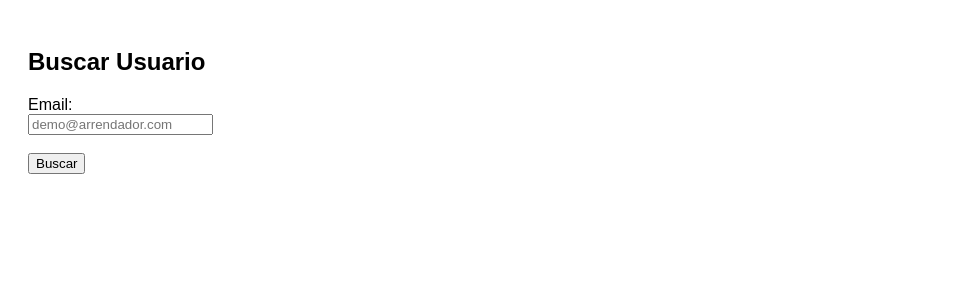
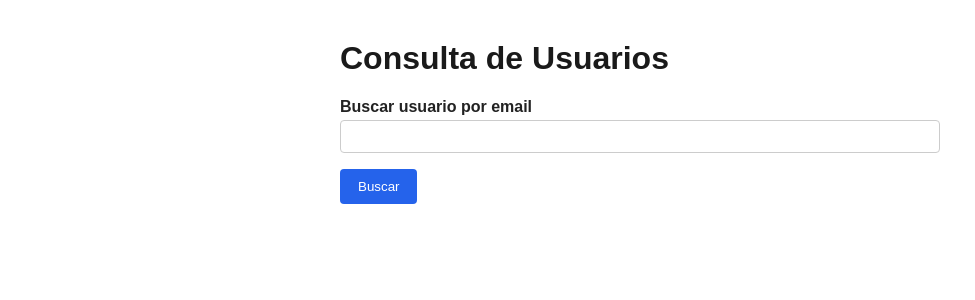
Before and after one commit to cristhianm-96/arriendoscore, a Flask app: page / in a window 1280 px wide. Shown: the top 300 px of the page, without its empty margins (0-975 px from the left). Run offline with Flask 3, Linux system fonts and the light colour scheme.

Commit message:
Update index.html

```diff
--- a/templates/index.html
+++ b/templates/index.html
@@ -1,12 +1,118 @@
 <!DOCTYPE html>
-<html>
-<head><title>Buscar Usuario</title></head>
-<body style="font-family: Arial; padding: 20px;">
-    <h2>Buscar Usuario</h2>
-    <form action="/buscar" method="POST">
-        <label for="cedula">Email:</label><br>
-        <input type="text" name="cedula" placeholder="demo@arrendador.com" required><br><br>
+<html lang="es">
+<head>
+    <meta charset="UTF-8">
+    <title>Consulta de Usuarios</title>
+    <style>
+        body {
+            font-family: Arial, sans-serif;
+            max-width: 600px;
+            margin: 40px auto;
+            padding: 0 20px;
+            color: #222;
+        }
+        h1, h2 {
+            color: #1a1a1a;
+        }
+        form {
+            margin-bottom: 24px;
+        }
+        label {
+            display: block;
+            margin-top: 12px;
+            font-weight: bold;
+        }
+        input[type="text"],
+        input[type="email"],
+        textarea {
+            width: 100%;
+            padding: 8px;
+            margin-top: 4px;
+            box-sizing: border-box;
+            border: 1px solid #ccc;
+            border-radius: 4px;
+        }
+        button {
+            margin-top: 16px;
+            padding: 10px 18px;
+            background: #2563eb;
+            color: #fff;
+            border: none;
+            border-radius: 4px;
+            cursor: pointer;
+        }
+        button:hover {
+            background: #1e4fc4;
+        }
+        .card {
+            background: #f5f7fa;
+            border: 1px solid #dbe1ea;
+            border-radius: 6px;
+            padding: 16px;
+            margin-top: 20px;
+        }
+        .card p {
+            margin: 4px 0;
+        }
+        .flash {
+            background: #fff3cd;
+            border: 1px solid #ffe08a;
+            padding: 10px 14px;
+            border-radius: 4px;
+            margin-bottom: 16px;
+        }
+        .reportar {
+            border-top: 1px solid #dbe1ea;
+            margin-top: 24px;
+            padding-top: 20px;
+        }
+    </style>
+</head>
+<body>
+
+    <h1>Consulta de Usuarios</h1>
+
+    {% with messages = get_flashed_messages() %}
+        {% if messages %}
+            {% for m in messages %}
+                <div class="flash">{{ m }}</div>
+            {% endfor %}
+        {% endif %}
+    {% endwith %}
+
+    <!-- Formulario de búsqueda -->
+    <form action="{{ url_for('buscar') }}" method="POST">
+        <label for="email">Buscar usuario por email</label>
+        <input type="email" id="email" name="email"
+               value="{{ email_buscado or '' }}" required>
         <button type="submit">Buscar</button>
     </form>
+
+    {% if usuario %}
+        <div class="card">
+            <p><strong>Nombre:</strong> {{ usuario.nombre }}</p>
+            <p><strong>Email:</strong> {{ usuario.email }}</p>
+            <p><strong>Rol:</strong> {{ usuario.rol }}</p>
+            <p><strong>Celular:</strong> {{ usuario.celular }}</p>
+            <p><strong>Cupos:</strong> {{ usuario.cupos }}</p>
+            <p><strong>Estado:</strong> {{ usuario.estado }}</p>
+            <p><strong>Dirección:</strong> {{ usuario.direccion }}</p>
+        </div>
+
+        <!-- Formulario de Reportar Novedad -->
+        <div class="reportar">
+            <h2>Reportar Novedad</h2>
+            <form action="{{ url_for('reportar') }}" method="POST">
+                <input type="hidden" name="email" value="{{ usuario.email }}">
+                <input type="hidden" name="direccion" value="{{ usuario.direccion }}">
+
+                <label for="motivo">Motivo de la novedad</label>
+                <textarea id="motivo" name="motivo" rows="4" required></textarea>
+
+                <button type="submit">Enviar Reporte</button>
+            </form>
+        </div>
+    {% endif %}
+
 </body>
 </html>
```
